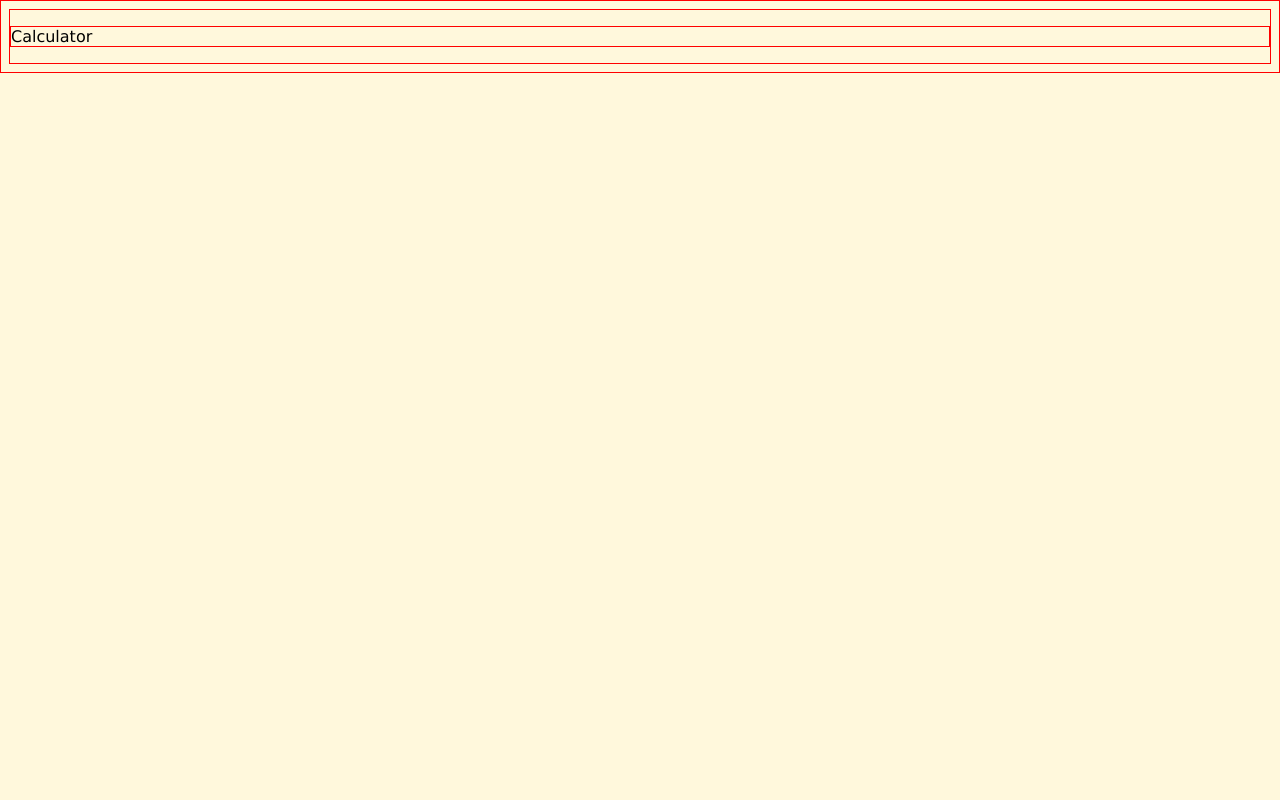
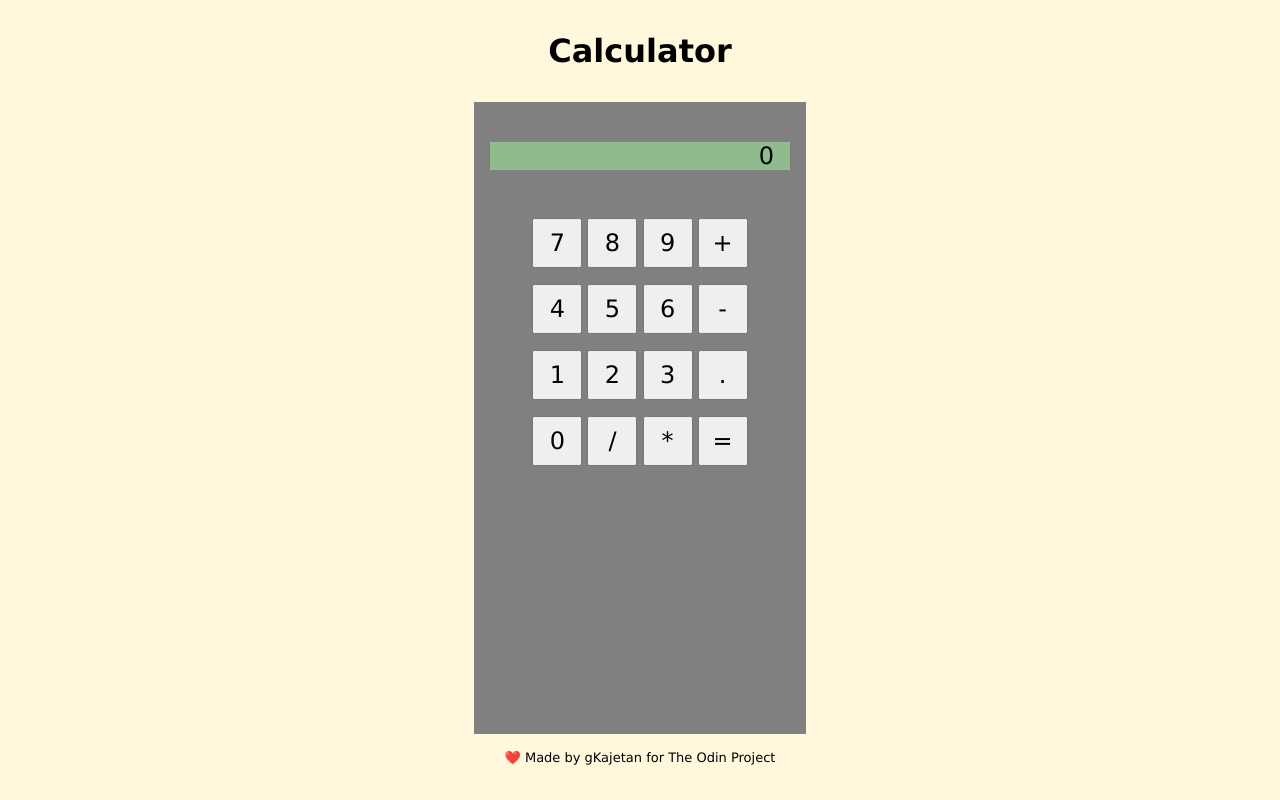
Before and after one commit to gKajetan/odin-calculator, a plain HTML site: page index.html in a window 1280 px wide. Drawn offline with Linux system fonts and the light colour scheme.

Commit message:
Calculator UI

```diff
--- a/index.html
+++ b/index.html
@@ -1,5 +1,6 @@
 <!DOCTYPE html>
 <html lang="en">
+
 <head>
     <meta charset="UTF-8">
     <meta name="viewport" content="width=device-width, initial-scale=1.0">
@@ -7,7 +8,55 @@
     <link rel="stylesheet" href="style.css">
     <title>gKajetan's Calculator</title>
 </head>
+
 <body>
-    <p>Calculator</p>
+    <p class="title">Calculator</p>
+
+    <main>
+        <div class="calculatorBody">
+            <div class="screen">
+                <p class="result">0</p>
+            </div>
+
+            <div class="keypad">
+                <div class="keypadRow">
+                    <button>7</button>
+                    <button>8</button>
+                    <button>9</button>
+                    <button>+</button>
+                </div>
+                <div class="keypadRow">
+                    <button>4</button>
+                    <button>5</button>
+                    <button>6</button>
+                    <button>-</button>
+                </div>
+                <div class="keypadRow">
+                    <button>1</button>
+                    <button>2</button>
+                    <button>3</button>
+                    <button>.</button>
+                </div>
+                <div class="keypadRow">
+                    <button>0</button>
+                    <button>/</button>
+                    <button>*</button>
+                    <button>=</button>
+                </div>
+            </div>
+
+
+        </div>
+
+<!--         <div class="calculatorHistory">
+            <p>History</p>
+        </div> -->
+    </main>
+
+    <footer style="text-align: center; padding: 16px; font-size: small;">
+        ❤️ Made by gKajetan for The Odin Project
+    </footer>
 </body>
+
+
 </html>
--- a/style.css
+++ b/style.css
@@ -1,9 +1,62 @@
 * {
     font-family: 'Lucida Sans', 'Lucida Sans Regular', 'Lucida Grande', 'Lucida Sans Unicode', Geneva, Verdana, sans-serif;
-    border: 1px solid red;
+
+}
+
+.title {
+    text-align: center;
+    font-weight: 900;
+    font-size: 32px;
 }
 
 body {
     background-color: cornsilk;
     /* background-color:bisque; */
 }
+
+main {
+    display: flex;
+    justify-content: center;
+
+}
+
+.calculatorBody {
+    width: 300px;
+    height: 600px;
+    padding: 16px;
+    background-color: grey;
+}
+
+.screen {
+    background-color:darkseagreen;
+    text-align: right;
+    padding: 0px 16px;
+    font-size: 24px;
+}
+
+
+.keypad {
+    padding: 16px;
+    margin-top: 16px;
+}
+
+.keypadRow {
+    padding: 8px;
+    text-align: center;
+}
+
+button {
+    font-size: 24px;
+    width: 50px;
+    height: 50px;
+}
+
+
+/* tbd */
+
+.calculatorHistory {
+    width: 300px;
+    height: 600px;
+    padding: 16px;
+    background-color:bisque;
+}
```
